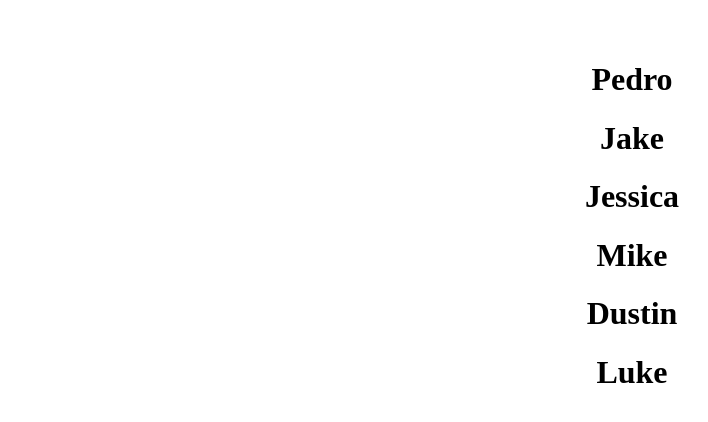
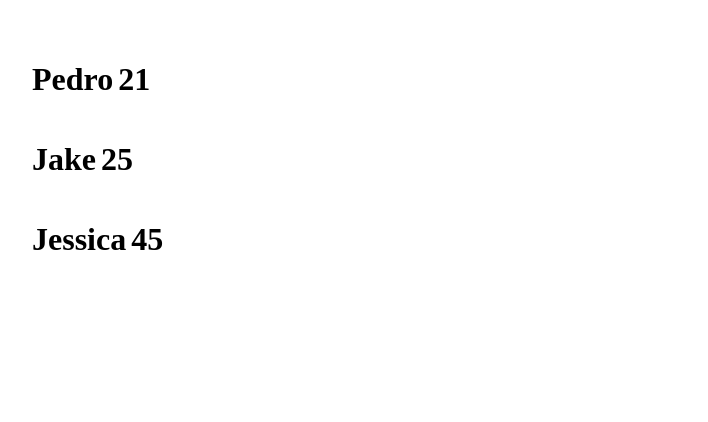
Before and after one commit to tla111/react-course-pedrotech, a React (Vite) app in the folder frontend/: page / in a window 1280 px wide. Shown: the top 422 px of the page, without its empty margins (8-716 px from the left). Built offline with nearby package versions, Linux system fonts and the light colour scheme.

Commit message:
rendered list of users with names & age

```diff
--- a/frontend/src/App3.jsx
+++ b/frontend/src/App3.jsx
@@ -3,13 +3,23 @@ import './App.css'
 
 
 const App3 = () => {
-    const names = ["Pedro", "Jake", "Jessica", "Mike", "Dustin", "Luke"]
+    // const names = ["Pedro", "Jake", "Jessica", "Mike", "Dustin", "Luke"]
+    const users = [
+        { name: "Pedro", age: 21 },
+        { name: "Jake", age: 25 },
+        { name: "Jessica", age: 45 },
+    ]
 
 
     return (
         <div className="App">
-            {names.map((name, key) => {
-                return <h1 key={key}>{name}</h1>
+            {users.map((user, key) => {
+                return (
+                    <div key={key} style={{ display: "flex" }}>
+                        <h1>{user.name}</h1>
+                        <h1 style={{ marginLeft: "5px" }}>{user.age}</h1>
+                    </div>
+                )
             })}
         </div>
     )
```
